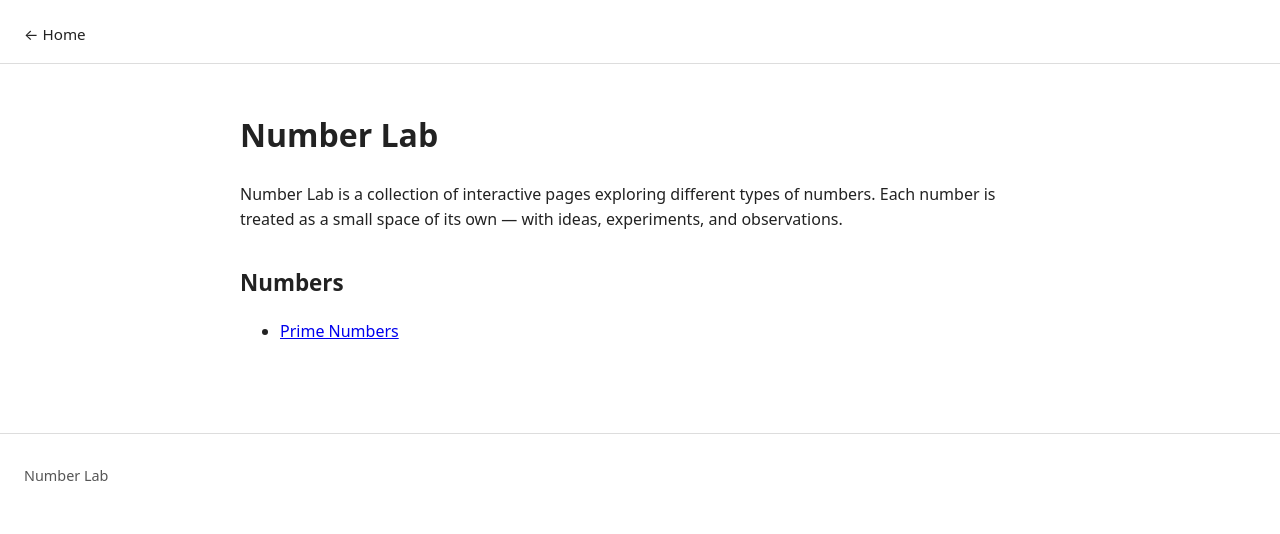
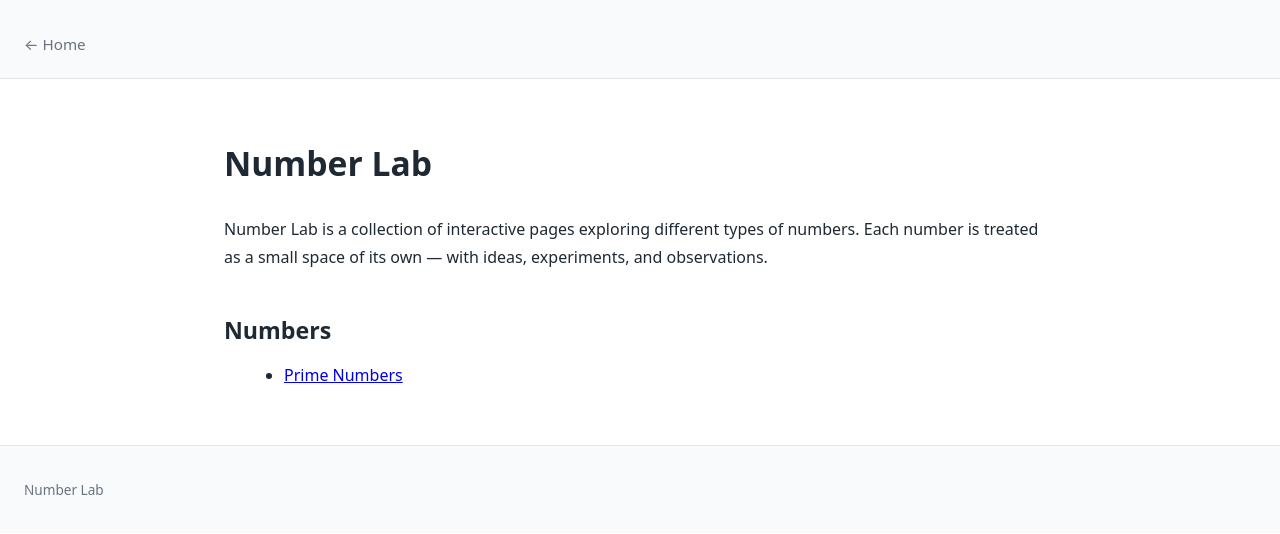
Before and after one commit to anvesh-d/number-lab, a Jekyll site: the page built from index.html, in a window 1280 px wide. Shown: the top 534 px of the page. Built offline with Jekyll 4.4.1, drawn with Linux system fonts in a browser that asks for light colours.

Commit message:
Update main.css

```diff
--- a/assets/css/main.css
+++ b/assets/css/main.css
@@ -1,27 +1,34 @@
-/* ================================
-   Layer 1 — Foundations
-   Number Lab CSS
-   ================================ */
+/* ==================================================
+   Number Lab — Complete CSS Rewrite
+   Calm, readable, modern
+   ================================================== */
 
 /* ---------- CSS Variables ---------- */
 :root {
-  --color-text: #222222;
+  --color-text: #1f2933;
   --color-background: #ffffff;
-  --color-accent: #2a5db0;
-  --color-muted: #dddddd;
+  --color-surface: #f8fafc;
+  --color-accent: #2563eb;
+  --color-muted: #e5e7eb;
+  --color-subtle: #6b7280;
 
   --font-body: system-ui, -apple-system, BlinkMacSystemFont,
                "Segoe UI", Roboto, Ubuntu, "Helvetica Neue",
                Arial, sans-serif;
 
-  --max-width: 800px;
+  --max-width: 880px;
+  --radius: 6px;
 }
 
 /* ---------- Base Reset ---------- */
+* {
+  box-sizing: border-box;
+}
+
 body {
   margin: 0;
   font-family: var(--font-body);
-  line-height: 1.6;
+  line-height: 1.7;
   color: var(--color-text);
   background: var(--color-background);
 }
@@ -30,133 +37,142 @@ body {
 main {
   max-width: var(--max-width);
   margin: 0 auto;
-  padding: 1.5rem;
+  padding: 2rem 1.5rem 3rem;
 }
 
-/* ---------- Header & Navigation ---------- */
-header {
+/* ---------- Header ---------- */
+.site-header {
+  background: var(--color-surface);
   border-bottom: 1px solid var(--color-muted);
-  padding: 0.75rem 1.5rem;
+  padding: 1.25rem 1.5rem 1rem;
 }
 
-nav {
+.site-title {
+  font-size: 1.35rem;
+  font-weight: 600;
+  letter-spacing: 0.2px;
+  margin-bottom: 0.6rem;
+}
+
+/* ---------- Navigation ---------- */
+.site-nav {
+  display: flex;
+  flex-wrap: wrap;
+  gap: 0.9rem;
   font-size: 0.95rem;
 }
 
-nav a {
+.site-nav a {
   text-decoration: none;
-  color: var(--color-text);
+  color: var(--color-subtle);
+  padding: 0.15rem 0;
+  border-bottom: 2px solid transparent;
 }
 
-nav a:hover {
-  text-decoration: underline;
+.site-nav a:hover {
+  color: var(--color-text);
+  border-bottom-color: var(--color-muted);
 }
 
-nav strong {
+.nav-active {
+  color: var(--color-accent);
   font-weight: 600;
-  color: var(--color-accent);
+  border-bottom: 2px solid var(--color-accent);
 }
 
 /* ---------- Headings ---------- */
 h1 {
-  margin-top: 0;
-  font-size: 2rem;
+  margin: 0 0 1.5rem;
+  font-size: 2.1rem;
+  font-weight: 600;
 }
 
 h2 {
-  margin-top: 2rem;
-  font-size: 1.4rem;
+  margin-top: 2.5rem;
+  margin-bottom: 0.75rem;
+  font-size: 1.45rem;
+  font-weight: 600;
 }
 
-/* ---------- Footer ---------- */
-footer {
-  border-top: 1px solid var(--color-muted);
-  margin-top: 3rem;
-  padding: 1rem 1.5rem;
-  font-size: 0.9rem;
-  color: #555;
+/* ---------- Paragraphs & Lists ---------- */
+p {
+  margin: 0.75rem 0;
 }
 
-
-
-/* ================================
-   Layer 2 — Structural Primitives
-   ================================ */
-
-/* Logical content sections */
-.section {
-  margin-top: 2.5rem;
+ul {
+  margin: 0.5rem 0 0.5rem 1.25rem;
 }
 
-/* Notes and clarifications */
+li {
+  margin: 0.3rem 0;
+}
+
+/* ---------- Structural Sections ---------- */
+.section {
+  margin-top: 2.8rem;
+}
+
+/* ---------- Notes & Warnings ---------- */
+.note,
+.warning {
+  margin: 1.75rem 0;
+  padding: 1rem 1.1rem;
+  border-radius: var(--radius);
+  background: var(--color-surface);
+  font-size: 0.95rem;
+}
+
 .note {
   border-left: 4px solid var(--color-muted);
-  padding: 0.75rem 1rem;
-  margin: 1.5rem 0;
-  background: #fafafa;
-  font-size: 0.95rem;
 }
 
 .warning {
   border-left: 4px solid var(--color-accent);
-  padding: 0.75rem 1rem;
-  margin: 1.5rem 0;
-  background: #fdf6f0;
-  font-size: 0.95rem;
 }
 
-/* Secondary information */
+/* ---------- Meta / Secondary ---------- */
 .meta {
-  font-size: 0.9rem;
-  color: #555;
+  font-size: 0.85rem;
+  color: var(--color-subtle);
 }
 
-/* Explore tools (defined now, used later) */
+/* ---------- Explore Tools ---------- */
 .tool {
+  margin: 2.5rem 0;
+  padding: 1.25rem 1.25rem 1.35rem;
   border: 1px solid var(--color-muted);
-  padding: 1rem;
-  margin: 2rem 0;
+  border-radius: var(--radius);
+  background: #ffffff;
 }
 
 .tool-header {
+  font-size: 1.05rem;
   font-weight: 600;
-  margin-bottom: 0.5rem;
+  margin-bottom: 0.6rem;
 }
 
 .tool-body {
   margin-top: 0.75rem;
 }
 
-/* Hidden logic / explanation */
+/* ---------- Logic / Explanation ---------- */
 .logic {
-  margin-top: 1rem;
-  padding-top: 0.75rem;
+  margin-top: 1.2rem;
+  padding-top: 0.9rem;
   border-top: 1px dashed var(--color-muted);
   font-size: 0.9rem;
+  color: var(--color-subtle);
 }
 
 .hidden {
   display: none;
 }
 
-.site-header {
-  padding: 1rem 1.5rem;
-  border-bottom: 1px solid var(--color-muted);
+/* ---------- Footer ---------- */
+footer {
+  border-top: 1px solid var(--color-muted);
+  padding: 1.25rem 1.5rem;
+  font-size: 0.85rem;
+  color: var(--color-subtle);
+  background: var(--color-surface);
 }
-
-.site-title {
-  font-size: 1.25rem;
-  font-weight: 600;
-  margin-bottom: 0.4rem;
-}
-
-.site-nav a,
-.site-nav span {
-  margin-right: 0.8rem;
-  font-size: 0.95rem;
-}
-
-.nav-active {
-  font-weight: 600;
-  color: var(--color-accent);
-}
```
